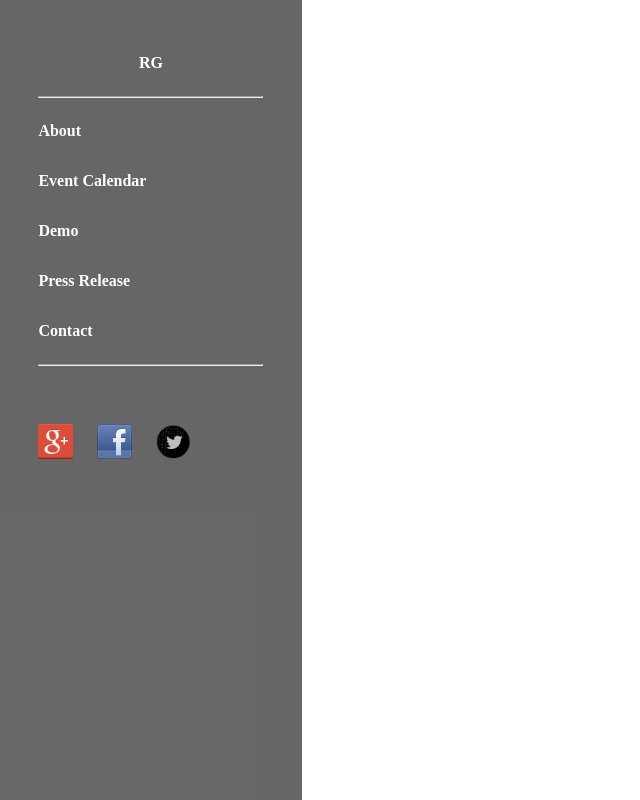
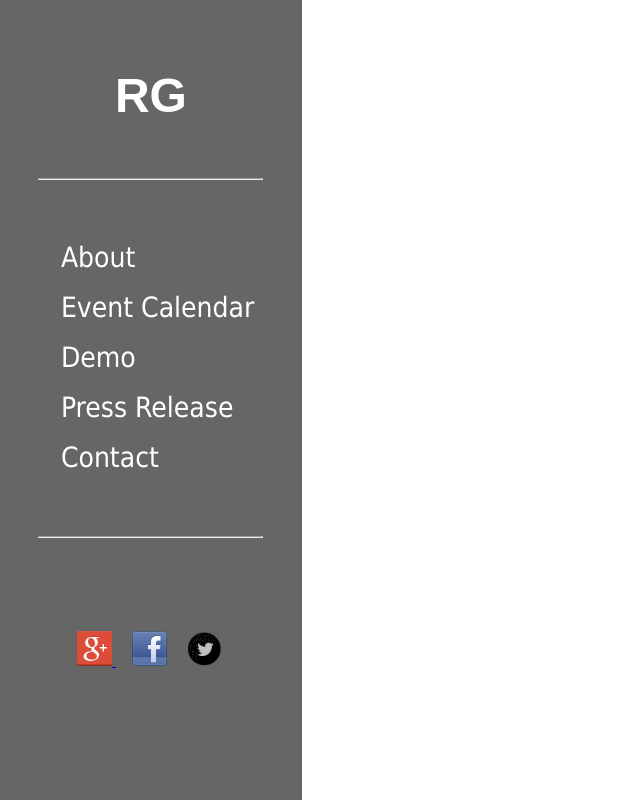
Before and after one commit to Yaritza/FEWD-Final-Project, a plain HTML site: page nav.html in a window 1280 px wide. Shown: the top 800 px of the page, without its empty margins (0-640 px from the left). Drawn offline with nearby package versions, Linux system fonts and the light colour scheme.

Commit message:
Tweaked nav.html to look decent.

```diff
--- a/css/navStyle.css
+++ b/css/navStyle.css
@@ -2,8 +2,15 @@
 
 #navContainer .logo {
     text-align: center;
+    padding-bottom: 22%;
+    padding-top: 15%;
 }
-
+#RG {
+    font-family: chalkduster, mistral, sans-serif;
+    font-size: 48px;
+    color: white;
+    text-decoration: none;
+}
 #navContainer {
         width: 225px;
         height: 900px;
@@ -17,13 +24,17 @@
 
 #navContainer ul {
         list-style-type: none;
+        padding-top: 20%;
+        padding-bottom: 20%;
+        padding-left: 10%;
 }
 
-#navContainer a {
+#navContainer .navLinks {
         text-decoration: none;
-        fonxt-size: 25px;
+        font-size: 28px;
+        font-family: tahoma, helvetica, sans-serif;
         line-height: 50px;
-        font-weight: bold;
+        font-weight: normal;
         text-decoration: none;
         color: white;
         opacity: 1.0;
@@ -31,8 +42,8 @@
 
 #favicons ul li {
         display: inline-block;
-        padding-top: 50px;
-        padding-right: 20px;
+        padding-top: 20%;
+        padding-left: 8%;
 }
 
 .allTextFields {
--- a/nav.html
+++ b/nav.html
@@ -13,24 +13,22 @@
                       <link rel="stylesheet" href="css/reset.css">
                       <link rel="stylesheet" href="css/navStyle.css">
 
-                      <script type="text/javascript" src="js/main.js"></script>
-                      <script src="http://code.jquery.com/jquery-latest.min.js"></script>
       </head>
 
     <body>
           <aside id="navContainer">
                  <div  class="logo">
-                      <a href="index.html" target="_parent">RG</a>
+                      <a id="RG" href="index.html" target="_parent">RG</a>
                   </div>
 
                 <hr>
 
                 <ul class="nav">
-                      <li><a href="MainPageContents/Bio.html" target="_parent">About</a></li>
-                      <li><a href="MainPageContents/events_calendar.html" target="_parent">Event Calendar</a></li>
-                      <li><a href="MainPageContents/Demo.html" target="_parent">Demo</a> </li>
-                      <li><a href="MainPageContents/press_release.html" target="_parent">Press Release</a></li>
-                      <li><a href="MainPageContents/contact.html" target="_parent">Contact</a></li>
+                      <li><a class="navLinks" href="MainPageContents/Bio.html" target="_parent">About</a></li>
+                      <li><a class="navLinks" href="MainPageContents/events_calendar.html" target="_parent">Event Calendar</a></li>
+                      <li><a class="navLinks" href="MainPageContents/Demo.html" target="_parent">Demo</a> </li>
+                      <li><a class="navLinks" href="MainPageContents/press_release.html" target="_parent">Press Release</a></li>
+                      <li><a class="navLinks" href="MainPageContents/contact.html" target="_parent">Contact</a></li>
                  </ul>
 
                 <div id="favicons">
```
